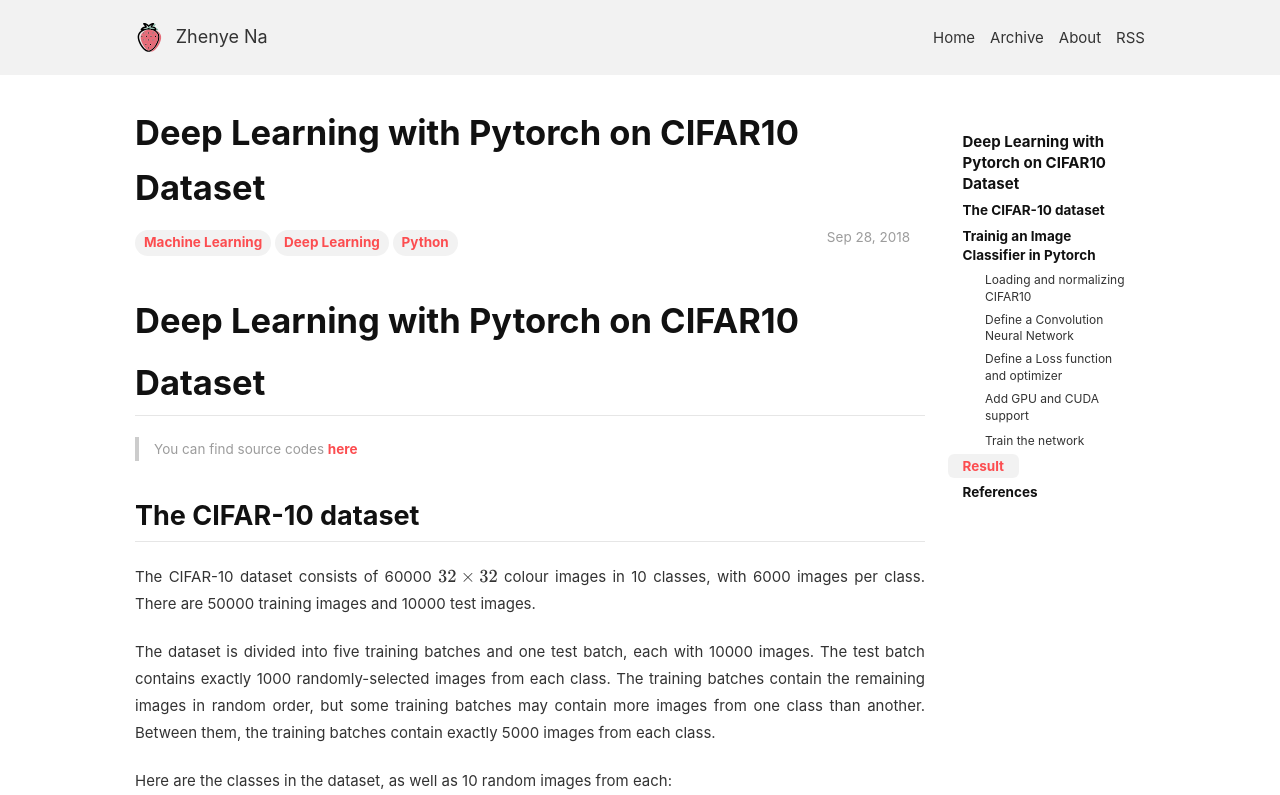
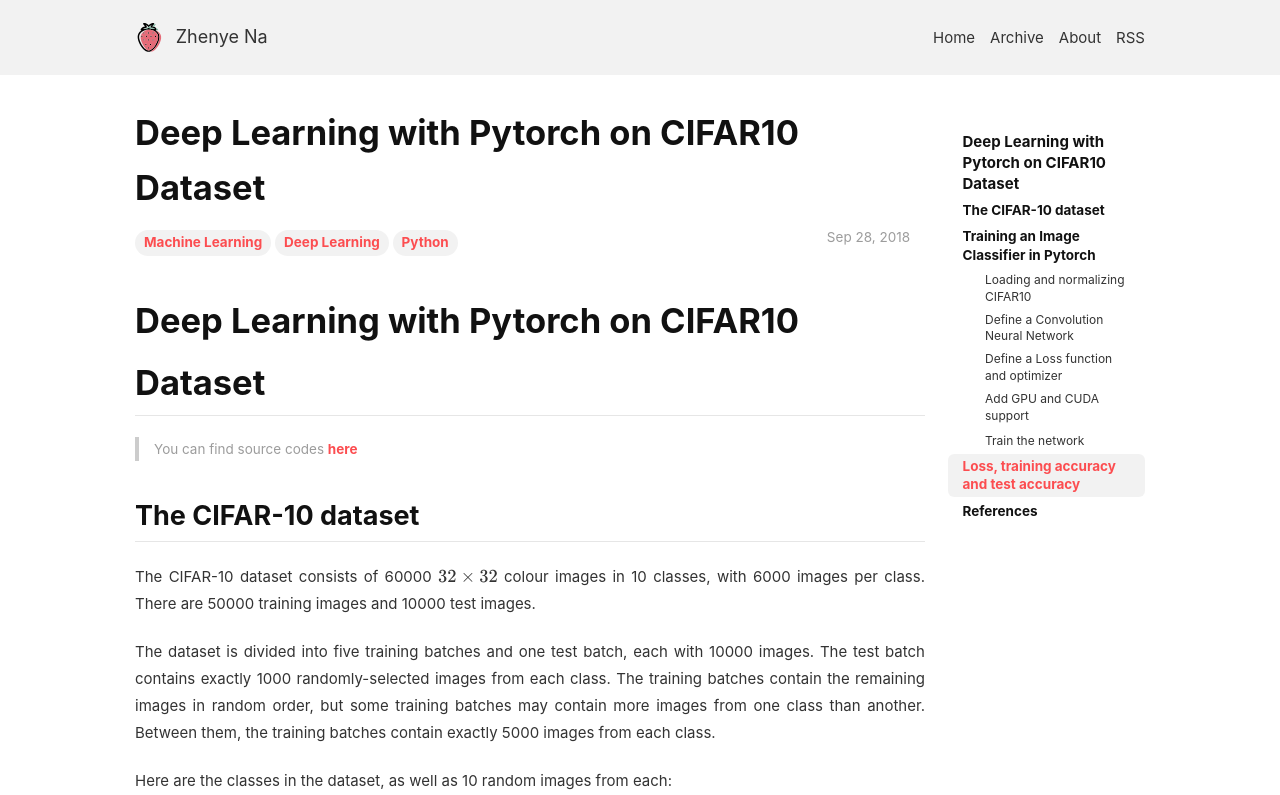
Before and after one commit to Zhenye-Na/blog, a Jekyll site: the page built from _posts/2018-09-28-pytorch-cnn-cifar10.md, in a window 1280 px wide and 1400 px high. Shown: the top 795 px of the window. Built offline with Jekyll 4.4.1, drawn with Linux system fonts in a browser that asks for light colours; nearby versions of some CDN libraries; formulas are drawn with MathJax 3; comment, search, counter and statistics services are not loaded; some of the changed text lies outside the part shown; grey boxes are pictures that could not be loaded.

Commit message:
Fixed typo

````diff
--- a/_posts/2018-09-28-pytorch-cnn-cifar10.md
+++ b/_posts/2018-09-28-pytorch-cnn-cifar10.md
@@ -26,7 +26,7 @@ Here are the classes in the dataset, as well as 10 random images from each:
 <img src="https://pytorch.org/tutorials/_images/cifar10.png" class="center">
 
 
-## Trainig an Image Classifier in Pytorch
+## Training an Image Classifier in Pytorch
 
 We will do the following steps in order:
 
@@ -235,7 +237,7 @@ for epoch in range(start_epoch, opt.epochs + start_epoch):
 print('==> Finished Training ...')
 ```
 
-## Result
+## Loss, training accuracy and test accuracy
 
 ```
 $ python3 main.py
````
Also changed, not shown: other parts of _posts/2018-09-28-pytorch-cnn-cifar10.md (+8 -6 lines).
